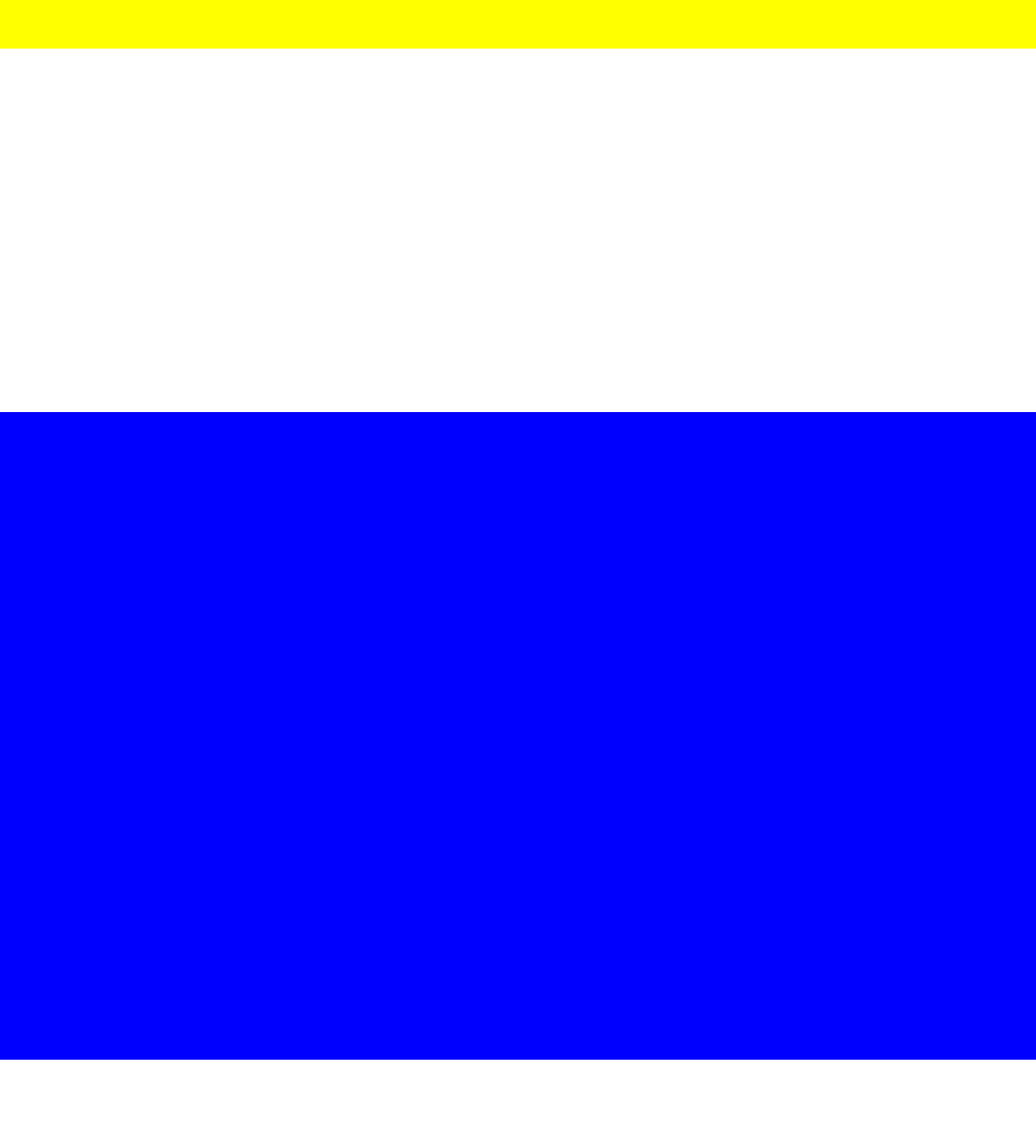
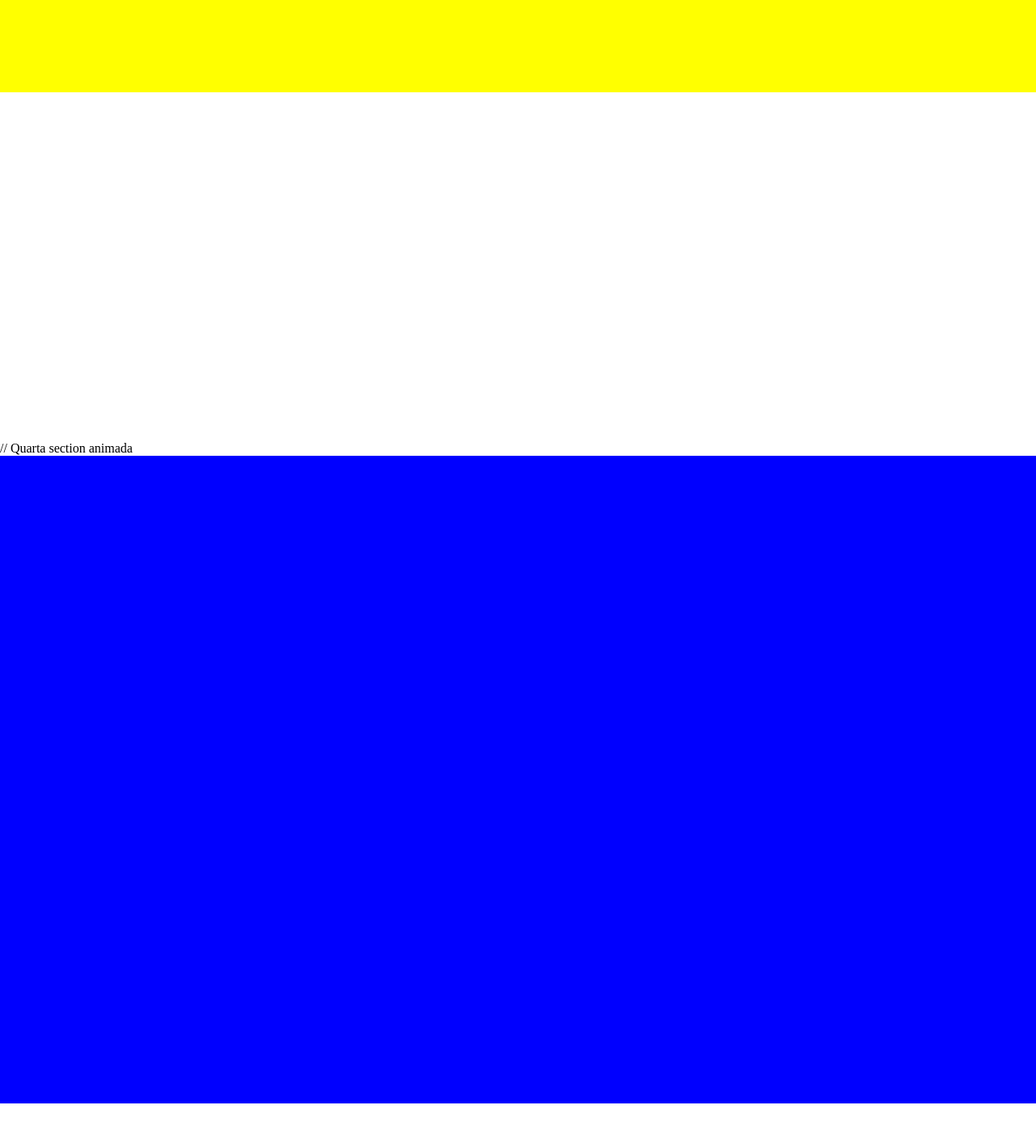
Before and after one commit to MarcosT-800/Clone-Typeform, a React (Create React App) app in the folder Typeform/: page / in a window 1280 px wide. Shown: the part 10104-11506 px from the top of the page at 81% size. Built offline with nearby package versions, Linux system fonts and the light colour scheme; the HTML template or start-up script is replaced by a standard one.

Commit message:
Update App.tsx

```diff
--- a/Typeform/src/App.tsx
+++ b/Typeform/src/App.tsx
@@ -1,7 +1,7 @@
 import React from 'react'
 
 import { Main, Section, Sticky } from './styles'
-
+//importações que serão utilizadas
 import GlobalStyles from './styles/global'
 import Header from './components/Header'
 import FirstAndSecond from './components/FirstAndSecond'
@@ -14,20 +14,21 @@ function App() {
 
   return (
     <>
-      <GlobalStyles />
+      <GlobalStyles /> // variavel que vai conter os nossos CSS
 
-      <Main style={{ height: '1610vh' }}>
+      //main vai conter todos os containers animados da nossa página
+      <Main style={{ height: '1610vh' }}>// 1610vh será a o tamanho da nossa página
         <Header />
 
-        <Section style={{ height: '72.7%' }}>
+        <Section style={{ height: '72.7%' }}>//Primeira e segunda section animada
           <FirstAndSecond />
         </Section>
 
-        <Section style={{ height: '9.7%' }}>
+        <Section style={{ height: '9.7%' }}> // Terceira section animada
           <Sticky className="third" />
         </Section>
 
-        <Section style={{ height: '10.1%' }}>
+        <Section style={{ height: '10.1%' }}> // Quarta section animada
           <Sticky className="fourth" />
         </Section>
 
```
